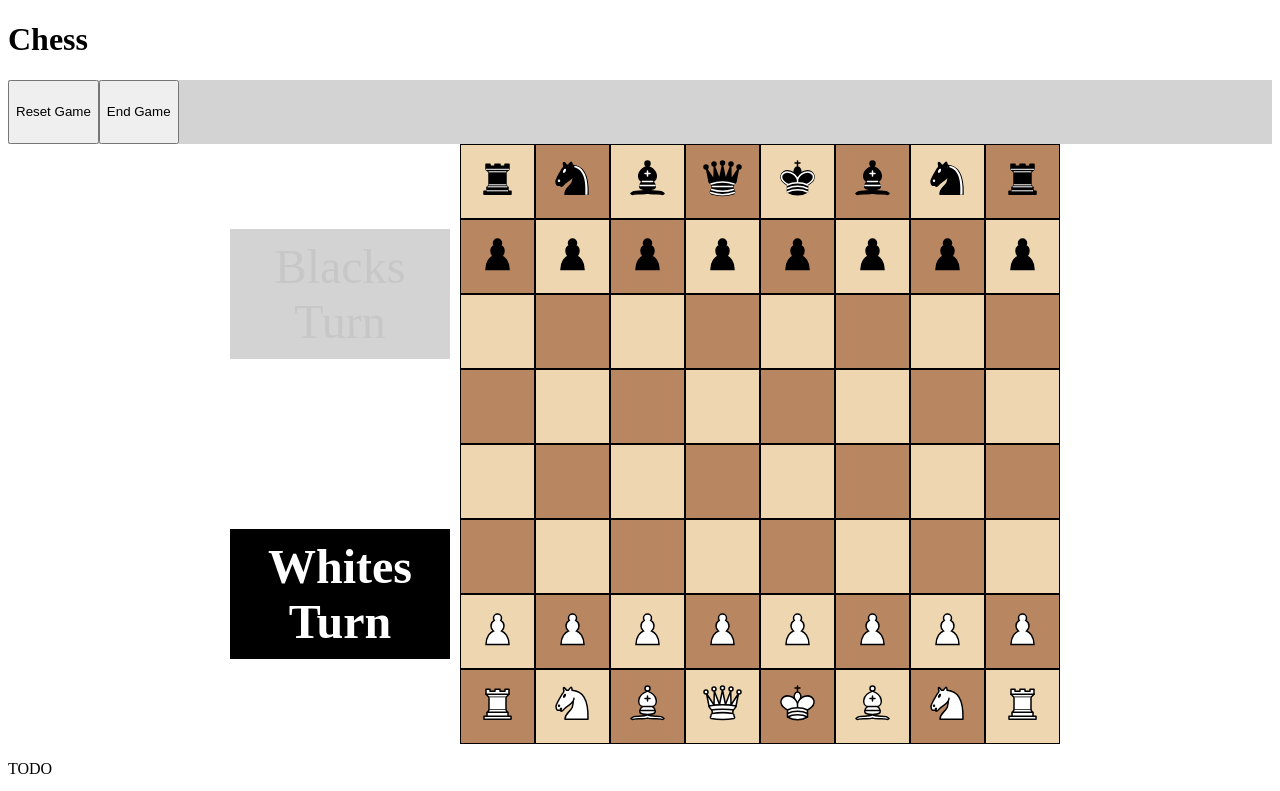
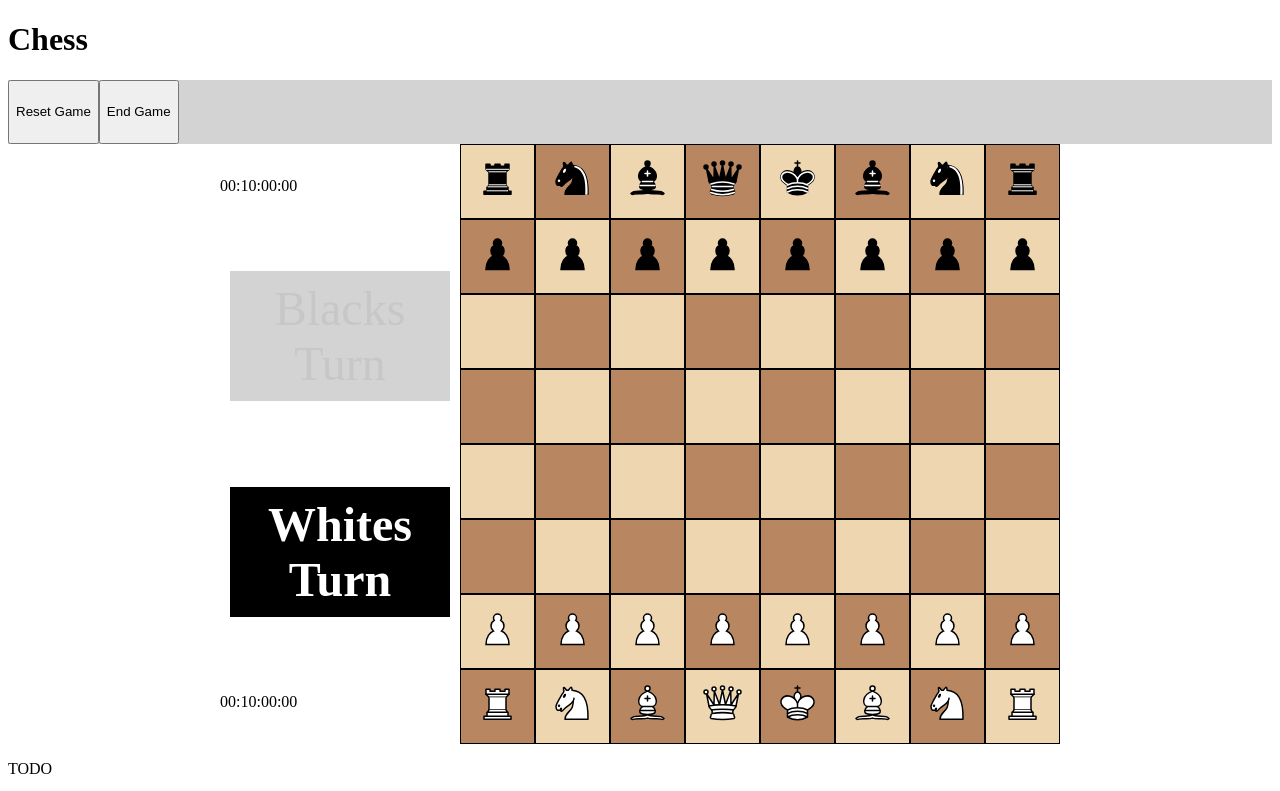
Before and after one commit to dukesook/chess, a plain HTML site: page docs/index.html in a window 1280 px wide. Shown: the top 791 px of the page. Drawn offline with Linux system fonts and the light colour scheme.

Commit message:
add timers

```diff
--- /dev/null
+++ b/docs/Timer.mjs
@@ -0,0 +1,66 @@
+
+// Constants
+const defaultTime = 1000 * 60 * 10; // 10 Minutes
+
+export default class Timer {
+  timems = 0;      // The time in milliseconds
+  interval = null; // The interval returned by setInterval
+  period = 10;     // The period of the timer in milliseconds
+
+
+  constructor(startTime = defaultTime) {
+    this.timems = startTime;
+
+    // Bind method to the instance
+    this.decrementTime = this.decrementTime.bind(this);
+    this.start = this.start.bind(this);
+    this.pause = this.pause.bind(this);
+    this.reset = this.reset.bind(this);
+
+    // Note:
+      // When a function is passed into setInterval, `this` no longer
+      // refers to the Timer class. This can be resolved by using an
+      // arrow function (which I don't like), or calling .bind(this).
+  }
+
+  start() {
+    this.interval = setInterval(this.decrementTime, this.period);
+  }
+
+
+  decrementTime() {
+    this.timems -= this.period;
+    if (this.timems <= 0) {
+      this.reset();
+      console.log('Time is up!');
+    }
+
+  }
+
+  pause() {
+    clearInterval(this.interval);
+  }
+
+  reset() {
+    this.timems = defaultTime;
+    clearInterval(this.interval);
+  }
+
+  get_time() {
+    const time = this.timems;
+    const seconds = Math.floor((time / 1000) % 60);
+    const minutes = Math.floor((time / 1000 / 60) % 60);
+    const hours = Math.floor((time / 1000 / 60 / 60) % 24);
+    const milliseconds = time % 1000;
+    return {hours, minutes, seconds, milliseconds};
+  }
+
+  to_string() {
+    let { hours, minutes, seconds, milliseconds } = this.get_time();
+    hours = hours.toString().padStart(2, '0');
+    minutes = minutes.toString().padStart(2, '0');
+    seconds = seconds.toString().padStart(2, '0');
+    let hundrethseconds = (milliseconds / 10).toString().padStart(2, '0');
+    return `${hours}:${minutes}:${seconds}:${hundrethseconds}`;
+  }
+}
--- a/docs/chess.mjs
+++ b/docs/chess.mjs
@@ -2,6 +2,7 @@ import ChessBoard from './ChessBoard.mjs';
 import BoardSquare from './BoardSquare.mjs';
 import Gui from './ChessGui.mjs';
 import { PieceColor } from './Pieces.mjs';
+import Timer from './Timer.mjs';
 console.log('loading chess.mjs');
 
 const chessboardHTML = document.getElementById('chessboard');
@@ -10,21 +11,26 @@ const endButton = document.getElementById('end-button');
 const moveSound = new Audio('./audio/move.mp3');
 const wrongSound = new Audio('./audio/wrong.mp3');
 const endSong = new Audio('./audio/turn_down_for_what.mp3');
+const whitesTimeHTML = document.getElementById('whites-time');
+const blacksTimeHTML = document.getElementById('blacks-time');
+
 
 
 // State Machine
 const State = Object.freeze({
-  WHITES_TURN: 0,
-  WHITE_MOVING: 1,
-  BLACKS_TURN: 2,
-  BLACK_MOVING: 3,
-  GAME_OVER: 4,
+  WHITES_TURN: 1,
+  WHITE_MOVING: 2,
+  BLACKS_TURN: 3,
+  BLACK_MOVING: 4,
+  GAME_OVER: 5,
 })
 
 const Chess = {
   board: null, // class ChessBoard
   selectedSquare: null, // The square with the piece that player has selected to move
   state: State.WHITES_TURN,
+  whitesTimer: new Timer(),
+  blacksTimer: new Timer(),
 
   init: function() {
     Chess.board = new ChessBoard();
@@ -33,11 +39,17 @@ const Chess = {
     Chess.setState(State.WHITES_TURN);
     endSong.pause();
     endSong.currentTime = 0;
+    Chess.Timers.reset();
+    setInterval(() => {
+      whitesTimeHTML.innerHTML = Chess.whitesTimer.to_string();
+      blacksTimeHTML.innerHTML = Chess.blacksTimer.to_string();
+    }, 10)
   },
 
   onclickSquare: function(square) {
     BoardSquare.must_be(square);
 
+    Chess.Timers.debug();
     const state = Chess.state;
     if (state == State.WHITES_TURN) {
       Chess.handlePlayersTurn(square, PieceColor.WHITE); // White Selected Their Piece to Move
@@ -78,7 +90,6 @@ const Chess = {
     Chess.selectedSquare = square;
     Gui.highlightSquare(square);
     Chess.state = Chess.getNextState();
-    console.log('VALID: Moving to state', Chess.state);
 
   },
 
@@ -134,24 +145,24 @@ const Chess = {
 
 
   setState(state) {
-
-    // TODO: add a Chess.playerTurn variable.
-    //    // But why?
     Chess.state = state;
     if (state == State.WHITES_TURN) {
       Gui.displayWhitesTurn(PieceColor.WHITE);
+      Chess.Timers.startWhite();
     }
     else if (state == State.WHITE_MOVING) {
       Gui.displayWhitesTurn(PieceColor.WHITE);
     }
     else if (state == State.BLACKS_TURN) {
       Gui.displayBlacksTurn(PieceColor.BLACK);
+      Chess.Timers.startBlack();
     }
     else if (state == State.BLACK_MOVING) {
       Gui.displayBlacksTurn(PieceColor.BLACK);
     }
     else if (state == State.GAME_OVER) {
       Chess.gameOver();
+      Chess.Timers.pause();
     }
   },
 
@@ -178,6 +189,34 @@ const Chess = {
     }
   },
 
+  Timers: {
+    reset: function() {
+      Chess.whitesTimer.reset();
+      Chess.blacksTimer.reset();
+    },
+
+    startWhite: function() {
+      Chess.whitesTimer.start();
+      Chess.blacksTimer.pause();
+    },
+
+    startBlack: function() {
+      Chess.whitesTimer.pause();
+      Chess.blacksTimer.start();
+    },
+
+    pause: function() {
+      Chess.whitesTimer.pause();
+      Chess.blacksTimer.pause();
+    },
+
+    debug: function() {
+      console.log('white: ' + Chess.whitesTimer.to_string());
+      console.log('black: ' + Chess.blacksTimer.to_string());
+    },
+
+  },
+
 }
 
 Chess.init();
--- a/docs/index.html
+++ b/docs/index.html
@@ -16,8 +16,10 @@
 
   <div class="flex" style="justify-content: center;">
     <div class="flex-column" style="justify-content: space-around;">
+      <div id="blacks-time">MM:SS:MS</div>
       <div id="blacks-turn" class="player-turn">Blacks Turn</div>
       <div id="whites-turn" class="player-turn player-turn-active">Whites Turn</div>
+      <div id="whites-time">MM:SS:MS</div>
     </div>
     <div id="chessboard" class="chessboard">
       <!--
```
